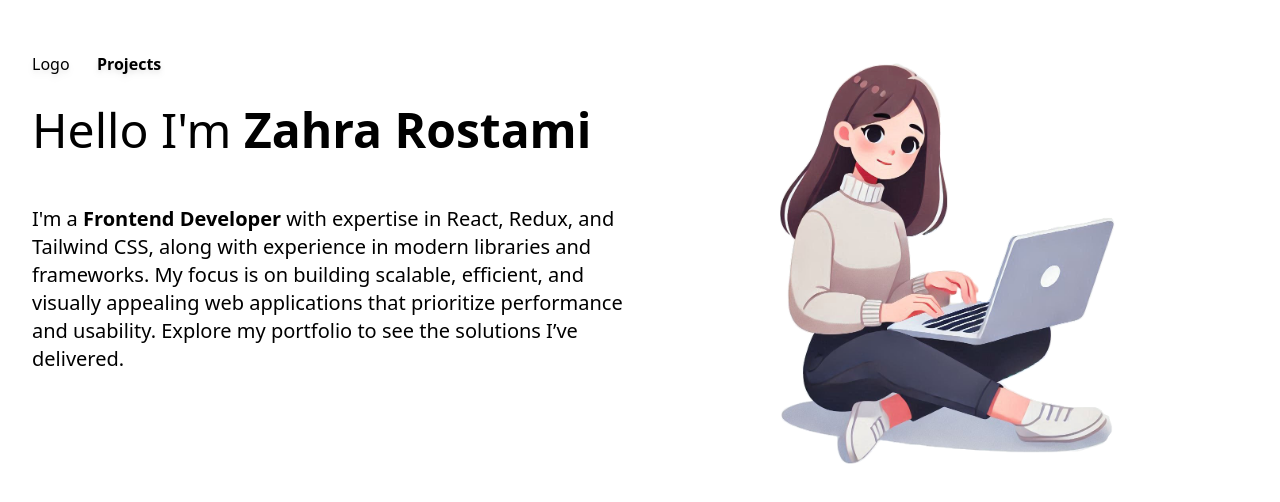
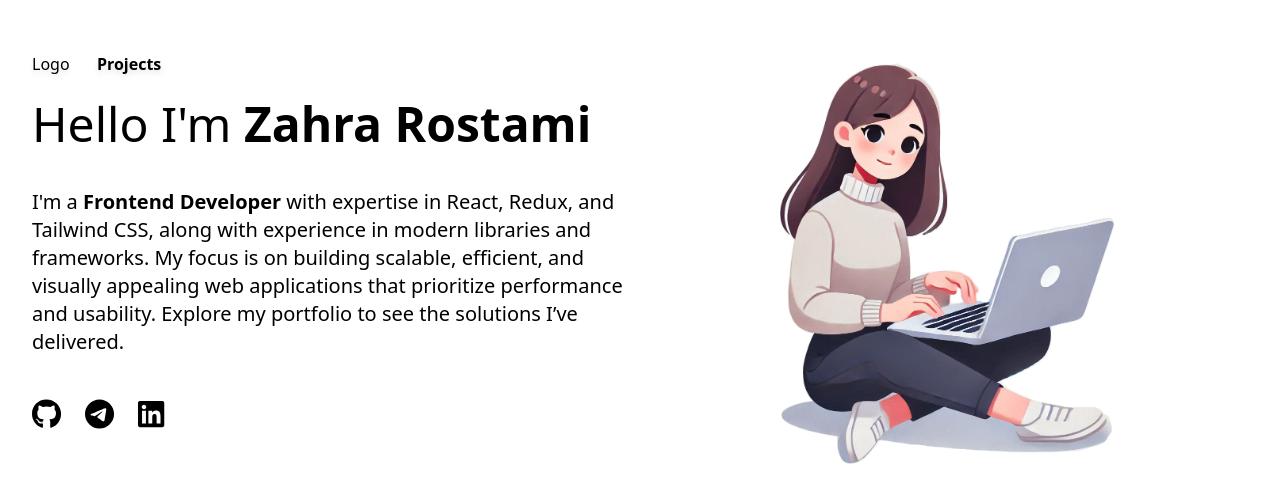
Before and after one commit to zahraRostami1999/portfolio, a React (Vite) app in the folder portfolio/: page / in a window 1280 px wide. Shown: the top 502 px of the page. Built offline with nearby package versions, Linux system fonts and the light colour scheme.

Commit message:
edit SocialBtn: add font awesome icons and set links

```diff
--- a/portfolio/src/components/SocialBtn.jsx
+++ b/portfolio/src/components/SocialBtn.jsx
@@ -1,17 +1,25 @@
 import { FontAwesomeIcon } from '@fortawesome/react-fontawesome';
+import { faGithub, faTelegram, faLinkedin } from '@fortawesome/free-brands-svg-icons';
+import { Link } from 'react-router-dom';
 
 const SocialBtn = () => {
     return (
         <>
-            <div className="w-1/6 h-full flex justify-between gap-6">
-                <button className=" bg-white rounded">
-                    {/* <FontAwesomeIcon icon={faGithub} /> */}
+            <div className="w-1/5 h-full flex justify-between gap-6 xl:text-3xl lg:xl:text-3xl md:text-2xl sm:text-xl text-xl">
+                <button className="rounded">
+                    <Link to="https://github.com/zahraRostami1999">
+                        <FontAwesomeIcon icon={faGithub} />
+                    </Link>
                 </button>
-                <button className="rounded bg-black">
-                    {/* <FontAwesomeIcon icon={faGithub} /> */}
+                <button className="rounded">
+                    <Link to="https://telegram.me/zahra_rtm">
+                        <FontAwesomeIcon icon={faTelegram} />
+                    </Link>
                 </button>
-                <button className="rounded bg-black">
-                    {/* <FontAwesomeIcon icon={faGithub} /> */}
+                <button className="rounded">
+                    <Link to="https://www.linkedin.com/in/zahra-rostami-4049b2327">
+                        <FontAwesomeIcon icon={faLinkedin} />
+                    </Link>
                 </button>
             </div>
         </>
```
